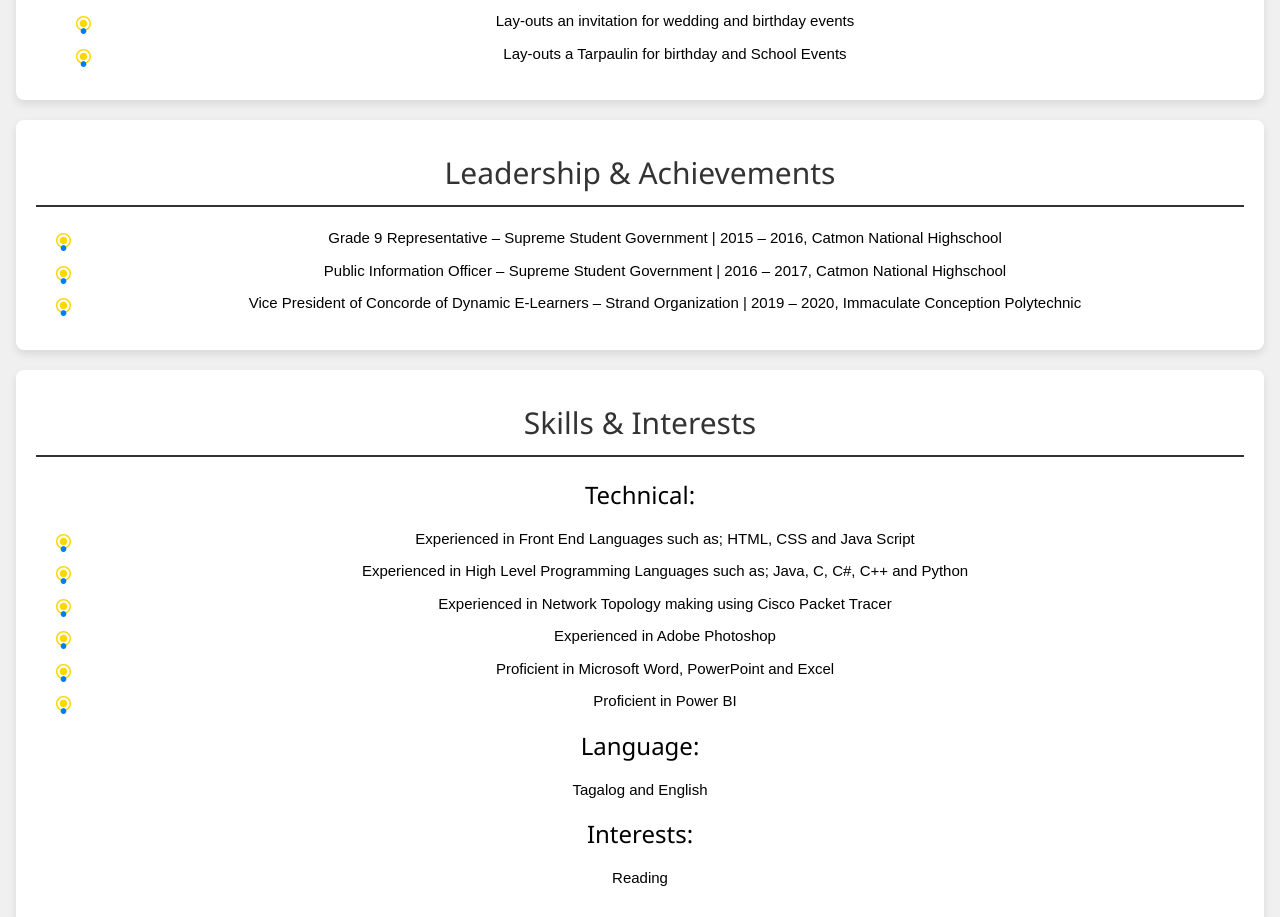
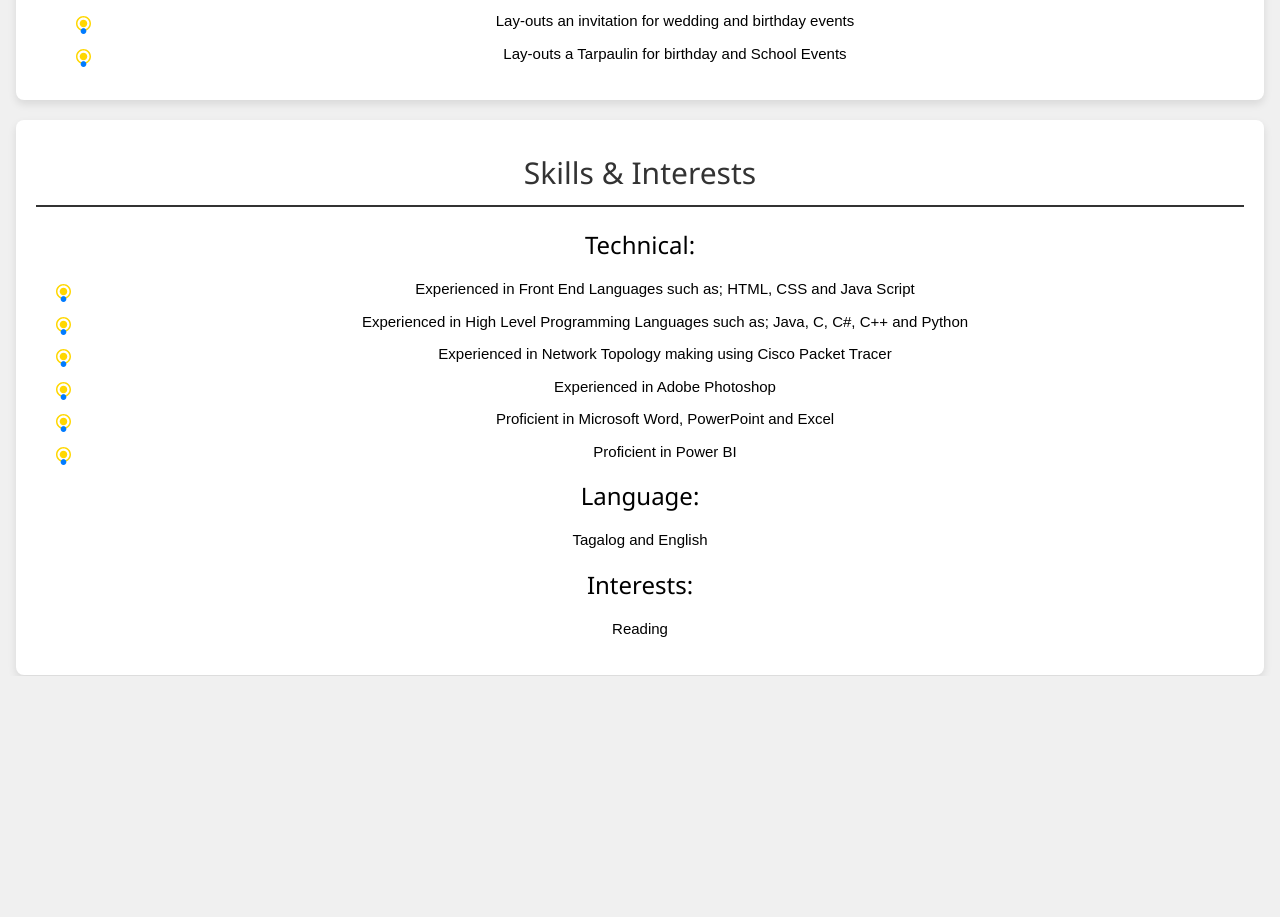
Before and after one commit to vonpvon/updated_resume, a plain HTML site: page index.html in a window 1280 px wide. Shown: the part 1540-2457 px from the top of the page. After the commit the page ends 2216 px from the top, so only its background shows below. Drawn offline with nearby package versions, Linux system fonts and the light colour scheme.

Commit message:
Update index.html

```diff
--- a/index.html
+++ b/index.html
@@ -125,7 +125,7 @@
 
 
   <!-- Leadership & Achievements -->
-  <div class="w3-container resume-section">
+<!--   <div class="w3-container resume-section">
     <h2>Leadership & Achievements</h2>
     <ul>
       <li>Grade 9 Representative – Supreme Student Government | 2015 – 2016, Catmon National Highschool</li>
@@ -133,7 +133,7 @@
       <li>Vice President of Concorde of Dynamic E-Learners – Strand Organization | 2019 – 2020, Immaculate Conception Polytechnic</li>
     </ul>
   </div>
-
+ -->
   <!-- Skills & Interests -->
   <div class="w3-container resume-section">
     <h2>Skills & Interests</h2>
```
